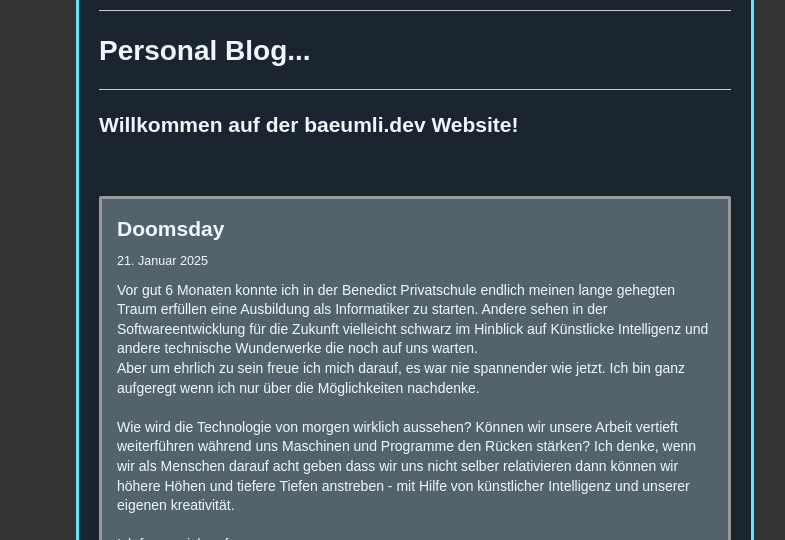
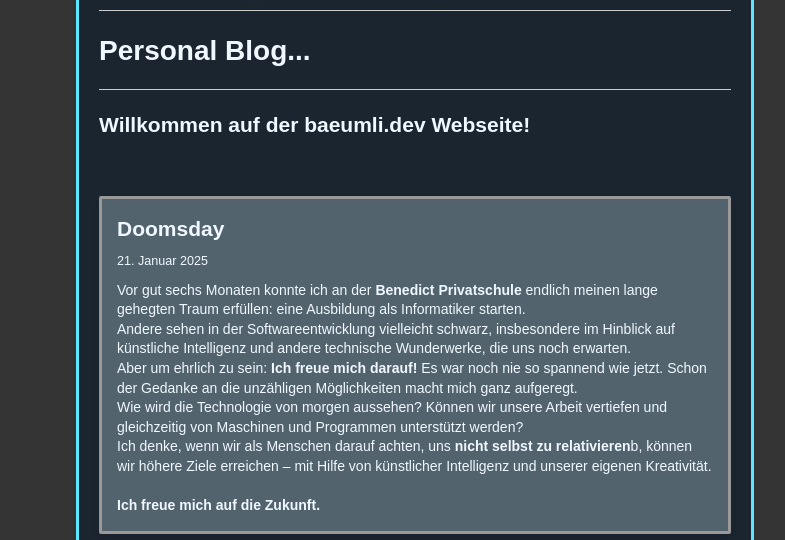
Before and after one commit to Lunyxium/a-quo, a website built with webpack: page index.html in a window 1280 px wide. Shown: the part 260-800 px from the top of the page, 225-1010 px from the left. Built offline with nearby package versions, Linux system fonts and the light colour scheme.

Commit message:
Update index.html
Blogpost 1 Änderungen
Grammatik und Textverständnis angepasst. Bessere Formattierung.

```diff
--- a/index.html
+++ b/index.html
@@ -4,9 +4,9 @@
 <head>
   <meta charset="utf-8">
   <meta name="viewport" content="width=device-width, initial-scale=1.0">
-  <title>baeumli.dev - Blogsite</title>
+  <title>baeumli.dev - Personal Developer Website</title>
   <meta name="author" content="Mathias Bäumli">
-  <meta name="description" content="This website contains indepth information about me, my way of learning as well as current and future projects">
+  <meta name="description" content="baeumli.dev Developer Website, personal blogs and projects. All information about Mathias Bäumli and his way through the steep computer science landscape.">
   <link rel="stylesheet" href="css/main.css" type="text/css">
 
   <meta property="og:title" content="Baeumli.dev Developer Website und Blog">
@@ -39,19 +39,19 @@
       <a href="contact.html"><s>Contact</s><small>{:soon:}</small></a>
       </p>
   <hr><h1>Personal Blog...</h1><hr>
-    <h2 >Willkommen auf der baeumli.dev Website!</h2>
+    <h2 >Willkommen auf der baeumli.dev Webseite!</h2>
 <br><br>
     <div class="blog-container">
       <div class="blog-post">
         <h2 class="blog-title">Doomsday</h2>
         <p class="blog-date">21. Januar 2025</p>
-        <p class="blog-content">Vor gut 6 Monaten konnte ich in der Benedict Privatschule endlich meinen lange gehegten Traum erfüllen eine Ausbildung als Informatiker zu starten.
-          Andere sehen in der Softwareentwicklung für die Zukunft vielleicht schwarz im Hinblick auf Künstlicke Intelligenz und andere technische Wunderwerke die noch auf uns warten.<br>
-          Aber um ehrlich zu sein freue ich mich darauf, es war nie spannender wie jetzt. Ich bin ganz aufgeregt wenn ich nur über die Möglichkeiten nachdenke.<br><br>
-          Wie wird die Technologie von morgen wirklich aussehen? Können wir unsere Arbeit vertieft weiterführen während uns Maschinen und Programme den Rücken stärken?
-          Ich denke, wenn wir als Menschen darauf acht geben dass wir uns nicht selber relativieren dann können wir höhere Höhen und tiefere Tiefen anstreben -
-          mit Hilfe von künstlicher Intelligenz und unserer eigenen kreativität.<br><br>
-          Ich freue mich auf morgen.
+        <p class="blog-content">Vor gut sechs Monaten konnte ich an der <b>Benedict Privatschule</b> endlich meinen lange gehegten Traum erfüllen: eine Ausbildung als Informatiker starten.<br>
+          Andere sehen in der Softwareentwicklung vielleicht schwarz, insbesondere im Hinblick auf künstliche Intelligenz und andere technische Wunderwerke, die uns noch erwarten.<br>
+          Aber um ehrlich zu sein: <b>Ich freue mich darauf!</b> Es war noch nie so spannend wie jetzt. Schon der Gedanke an die unzähligen Möglichkeiten macht mich ganz aufgeregt.<br>
+          Wie wird die Technologie von morgen aussehen? Können wir unsere Arbeit vertiefen und gleichzeitig von Maschinen und Programmen unterstützt werden?<br>
+          Ich denke, wenn wir als Menschen darauf achten, uns <b>nicht selbst zu relativieren</b>b, können wir höhere Ziele erreichen – mit Hilfe von künstlicher Intelligenz und unserer eigenen Kreativität.
+          <br><br>
+          <b>Ich freue mich auf die Zukunft.</b>
         </p>
       </div>
       <div class="blog-post">
```
